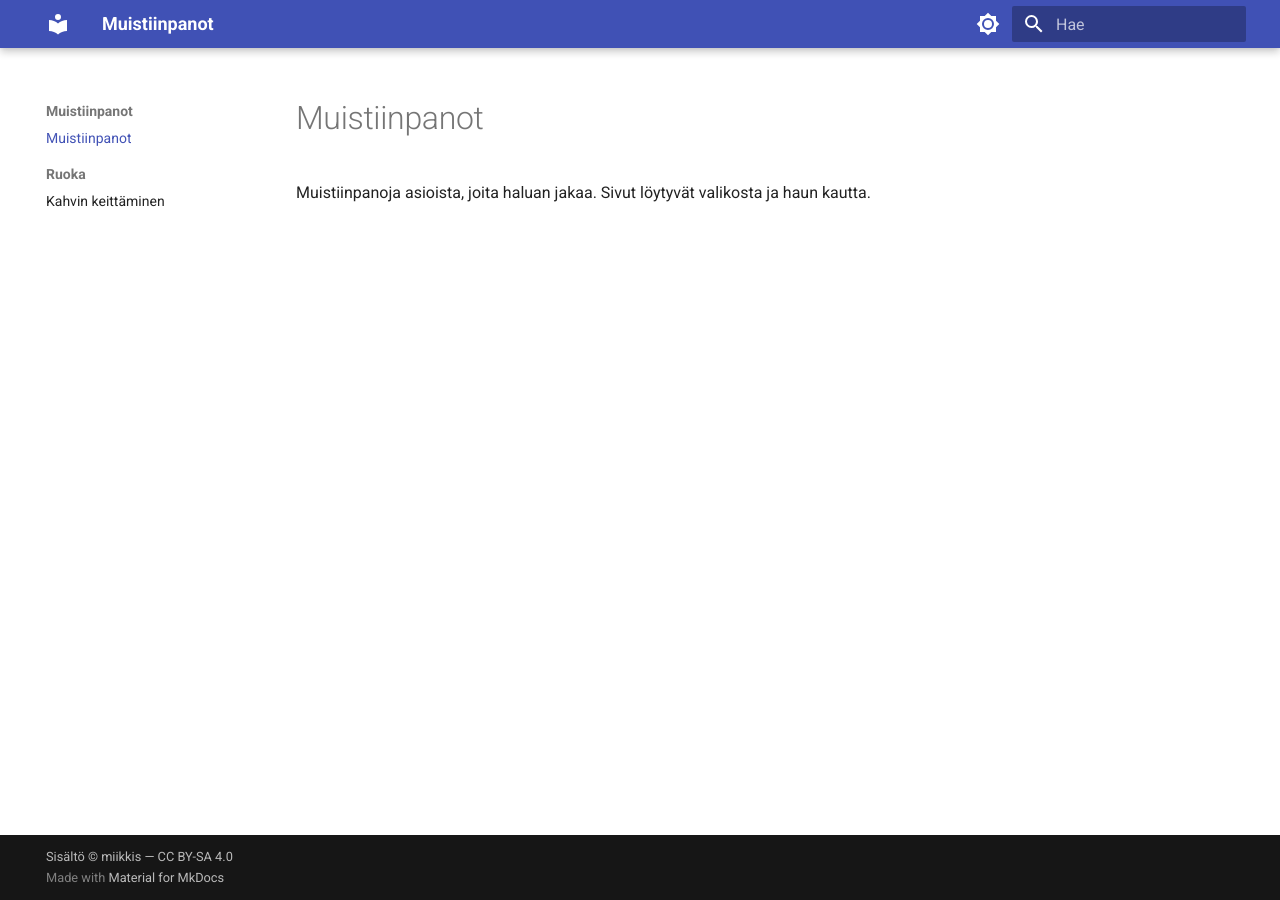
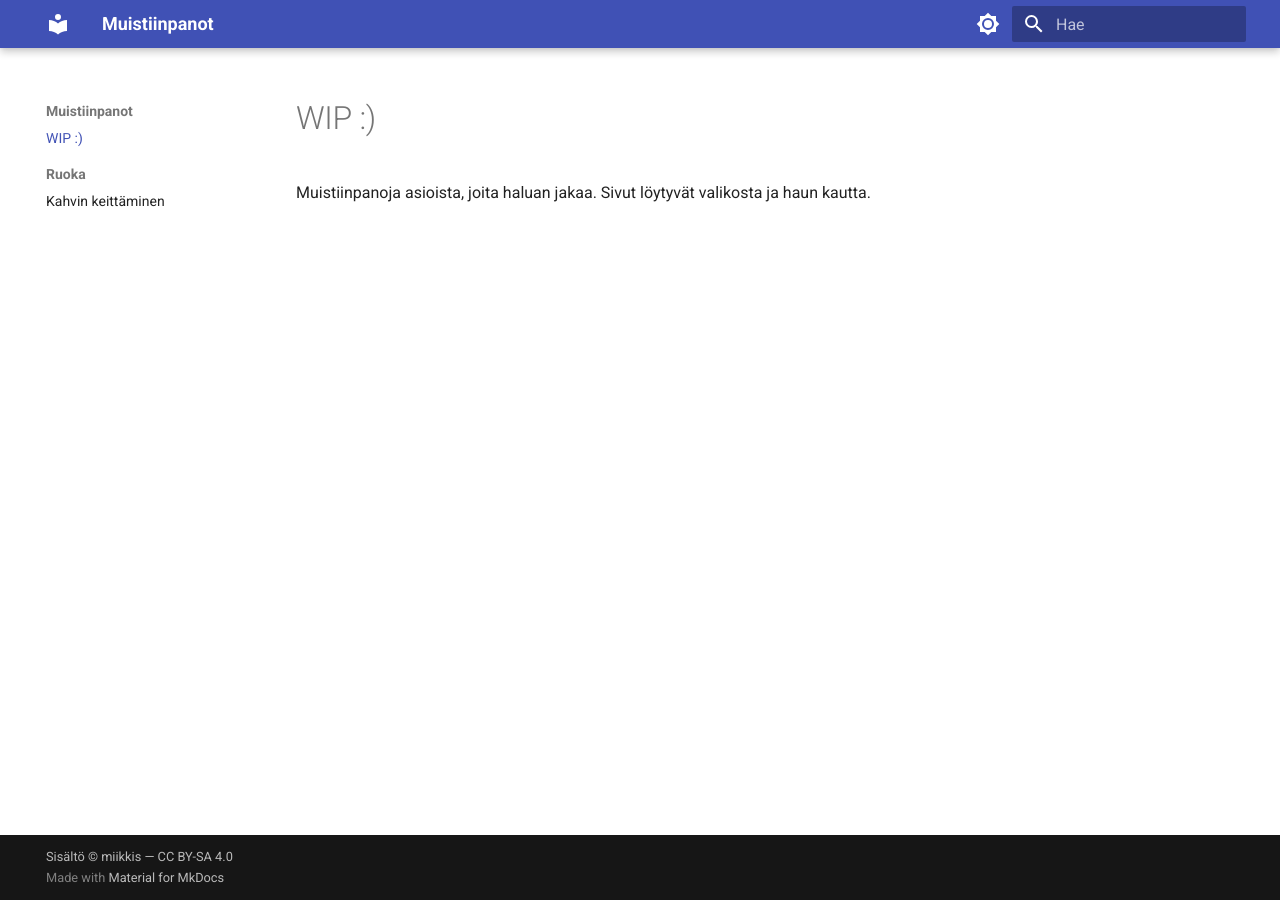
Before and after one commit to miikkis-gh/notes, an MkDocs documentation site: the page built from docs/index.md, in a window 1280 px wide. Built offline with MkDocs 1.6.1 and Material for MkDocs 9.7.7, drawn with Linux system fonts in a browser that asks for light colours.

Commit message:
Update header to indicate work in progress

```diff
--- a/docs/index.md
+++ b/docs/index.md
@@ -1,3 +1,3 @@
-# Muistiinpanot
+# WIP :)
 
 Muistiinpanoja asioista, joita haluan jakaa. Sivut löytyvät valikosta ja haun kautta.
```
